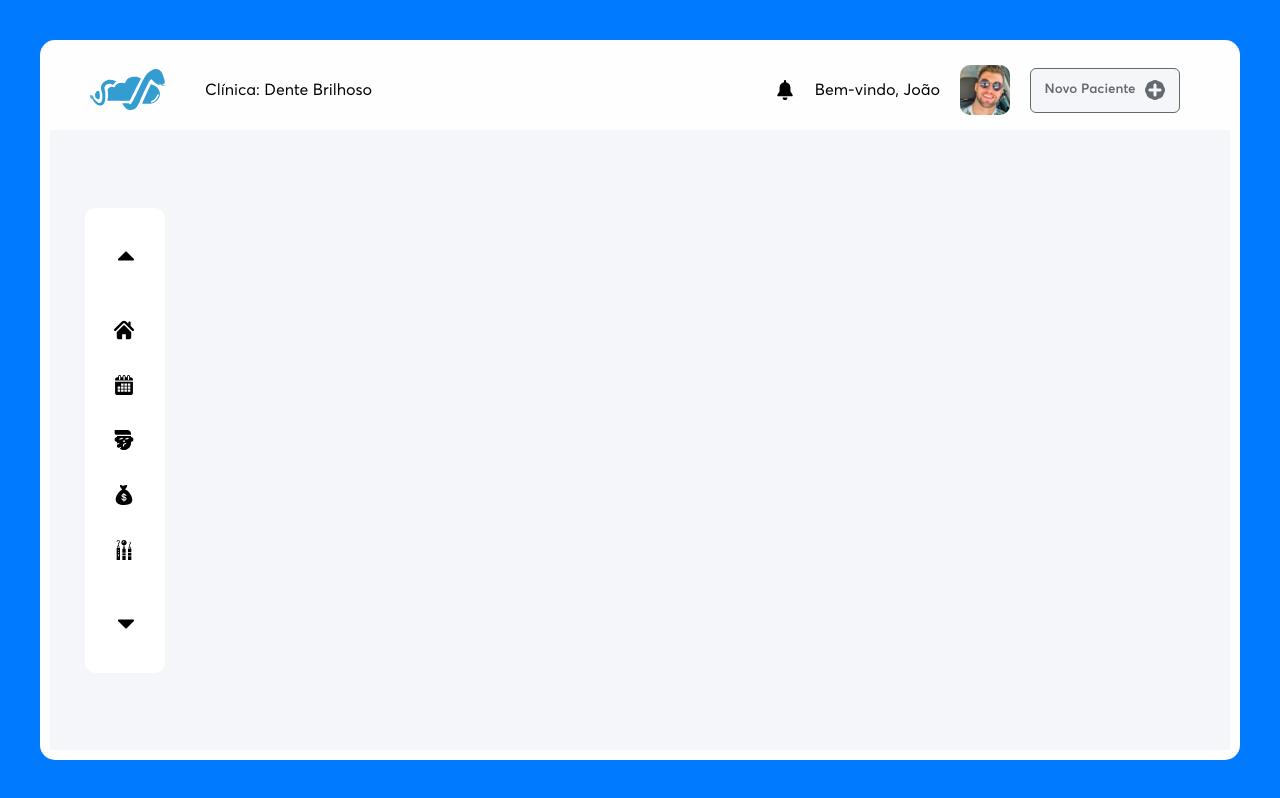
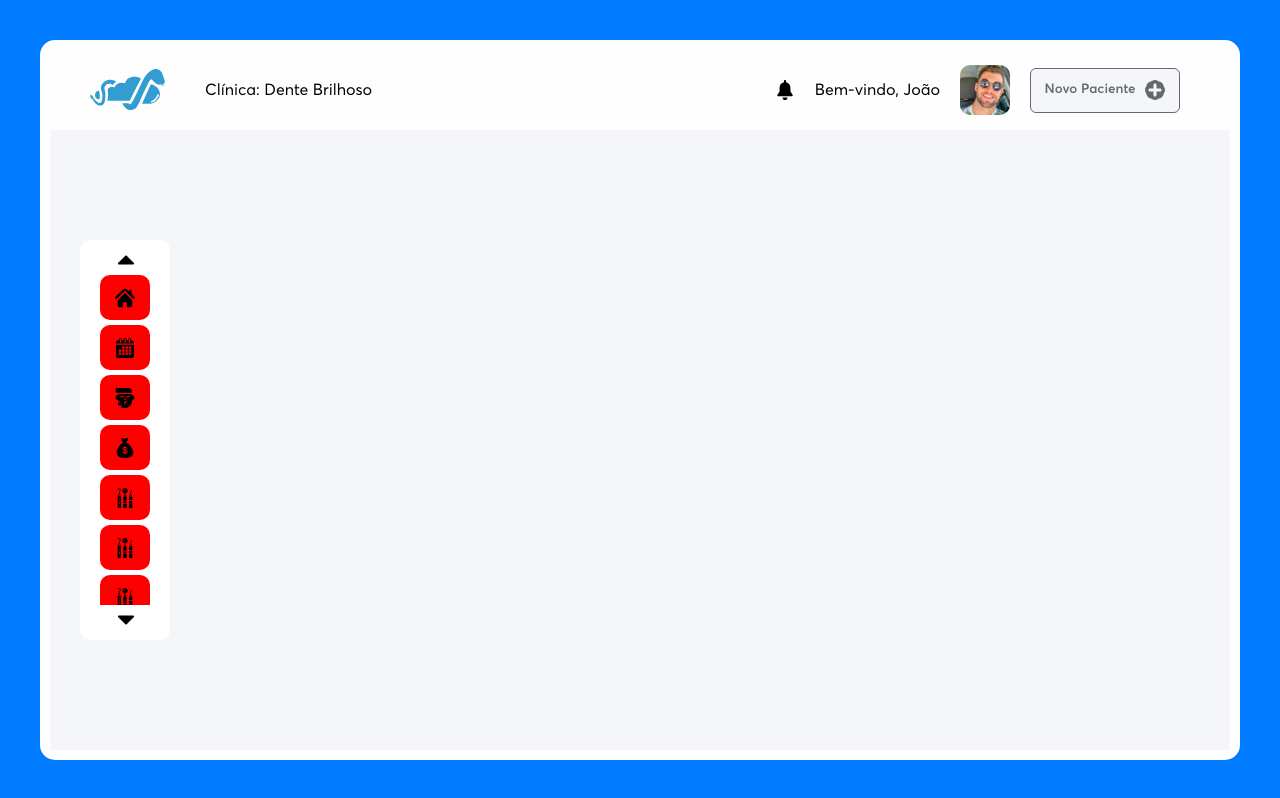
Before and after one commit to joaolessab/react-vesaliuz-dental-care-system, a React (Create React App) app in the folder frontend/: page / in a window 1280 px wide. Both pictures are taken after typing "name@example.com", "Sample123" into the empty fields and a click on the button "Esqueceu sua senha?". Built offline with nearby package versions, Linux system fonts and the light colour scheme.

Commit message:
Testando sidebar

```diff
--- a/frontend/src/App.css
+++ b/frontend/src/App.css
@@ -180,3 +180,23 @@ input:focus, select:focus, textarea:focus{
   background-repeat: no-repeat;
   margin-left: 10px;
 }
+
+div::-webkit-scrollbar-track
+{
+	-webkit-box-shadow: inset 0 0 6px rgba(0,0,0,0.3);
+	border-radius: 10px;
+	background-color: #F5F5F5;
+}
+
+div::-webkit-scrollbar
+{
+	width: 8px;
+	background-color: #F5F5F5;
+}
+
+div::-webkit-scrollbar-thumb
+{
+	border-radius: 5px;
+	-webkit-box-shadow: inset 0 0 6px rgba(0,0,0,.3);
+	background-color: #e5e5e5;
+}
--- a/frontend/src/pages/Main.css
+++ b/frontend/src/pages/Main.css
@@ -63,8 +63,8 @@
     height: 100%;
 }
 .main-container--content .sidebar-container .sidebar{
-    height: 75%;
-    width: 80px;
+    height: 400px;
+    width: 90px;
     background-color: white;
     border-radius: 10px;
     display: flex;
@@ -74,24 +74,25 @@
     justify-items: center;
 }
 .main-container--content .sidebar-container .sidebar .icons{
-    height: 75%;
-    display: flex;
-    flex-direction: column;
-    justify-content: center;
+    height: calc(100% - 70px);
     width: 100%;
-    align-items: flex-start;
+    overflow-x: hidden;
+    overflow-y: auto;
+    margin-top: 5px;
+    margin-bottom: 5px;
 }
 .main-container--content .sidebar-container .sidebar .icons button{
     height: 45px;
     width: 50px;
     border-radius: 10px;
-    background-color: white;
+    background-color: red;
     border: 0px;
-    margin: 5px;
-    margin-left: 14px;
+    margin-bottom: 5px;
+    margin-left: 20px;
     background-size: 20px;
     background-repeat: no-repeat;
     background-position: 15px;
+    display: block;
 }
 .main-container--content .sidebar-container .sidebar .icons button:hover{
     width: auto;
--- a/frontend/src/pages/Main.js
+++ b/frontend/src/pages/Main.js
@@ -47,6 +47,30 @@ export default function Main(){
                                 <button className="icon-exams">
                                     <p>Exames</p>
                                 </button>
+                                <button className="icon-exams">
+                                    <p>Exames</p>
+                                </button>
+                                <button className="icon-exams">
+                                    <p>Exames</p>
+                                </button>
+                                <button className="icon-exams">
+                                    <p>Exames</p>
+                                </button>
+                                <button className="icon-exams">
+                                    <p>Exames</p>
+                                </button>
+                                <button className="icon-exams">
+                                    <p>Exames</p>
+                                </button>
+                                <button className="icon-exams">
+                                    <p>Exames</p>
+                                </button>
+                                <button className="icon-exams">
+                                    <p>Exames</p>
+                                </button>
+                                <button className="icon-exams">
+                                    <p>Exames</p>
+                                </button>
                             </div>
                             <button button className="arrows icon-arrowdown"></button>
                         </div>
```
